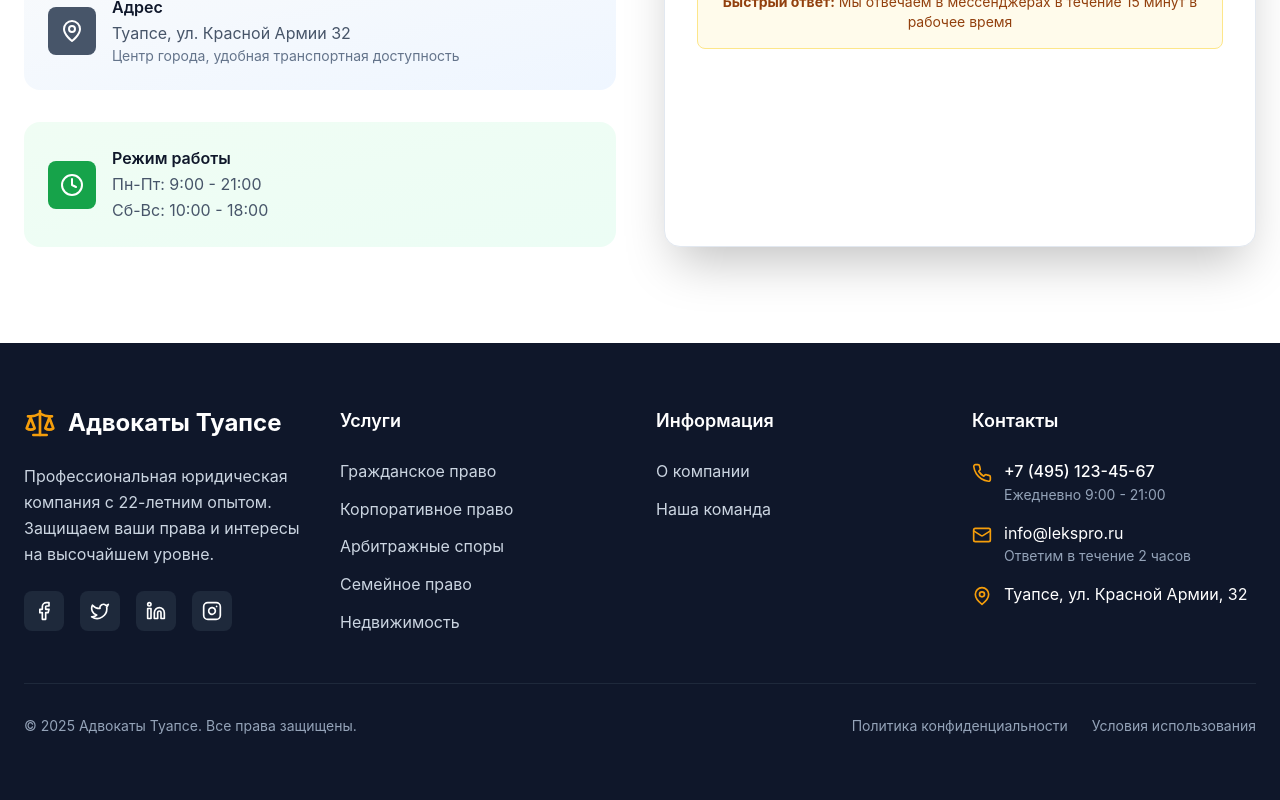
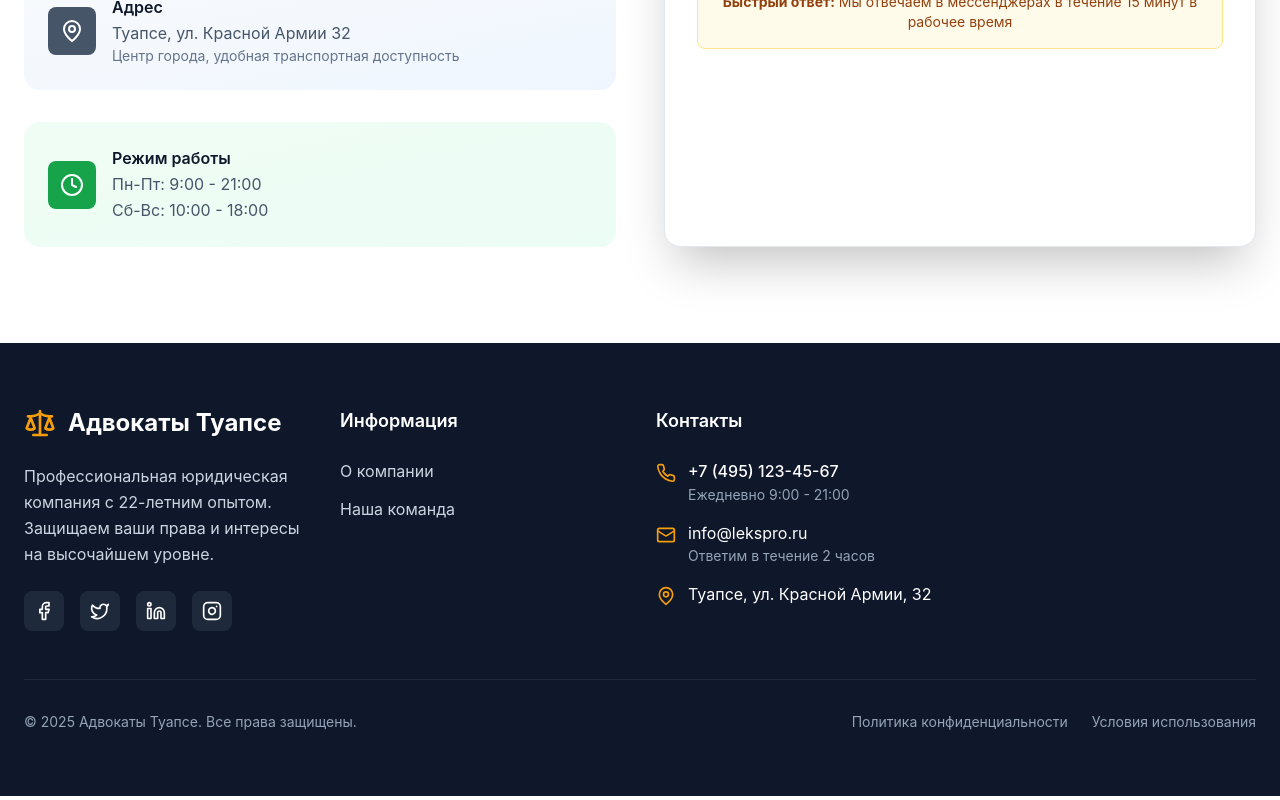
Before and after one commit to Gelleon/law2, a React (Vite) app: page / in a window 1280 px wide. Shown: the part 3581-4381 px from the top of the page. Built offline with nearby package versions, Linux system fonts and the light colour scheme.

Commit message:
Updated Footer.tsx

```diff
--- a/src/components/Footer.tsx
+++ b/src/components/Footer.tsx
@@ -35,16 +35,6 @@ const Footer = () => {
           </div>
 
           {/* Services */}
-          <div>
-            <h4 className="text-lg font-semibold mb-6">Услуги</h4>
-            <ul className="space-y-3">
-              <li><a href="#" className="text-slate-300 hover:text-amber-500 transition-colors">Гражданское право</a></li>
-              <li><a href="#" className="text-slate-300 hover:text-amber-500 transition-colors">Корпоративное право</a></li>
-              <li><a href="#" className="text-slate-300 hover:text-amber-500 transition-colors">Арбитражные споры</a></li>
-              <li><a href="#" className="text-slate-300 hover:text-amber-500 transition-colors">Семейное право</a></li>
-              <li><a href="#" className="text-slate-300 hover:text-amber-500 transition-colors">Недвижимость</a></li>
-            </ul>
-          </div>
 
           {/* Quick Links */}
           <div>
```
